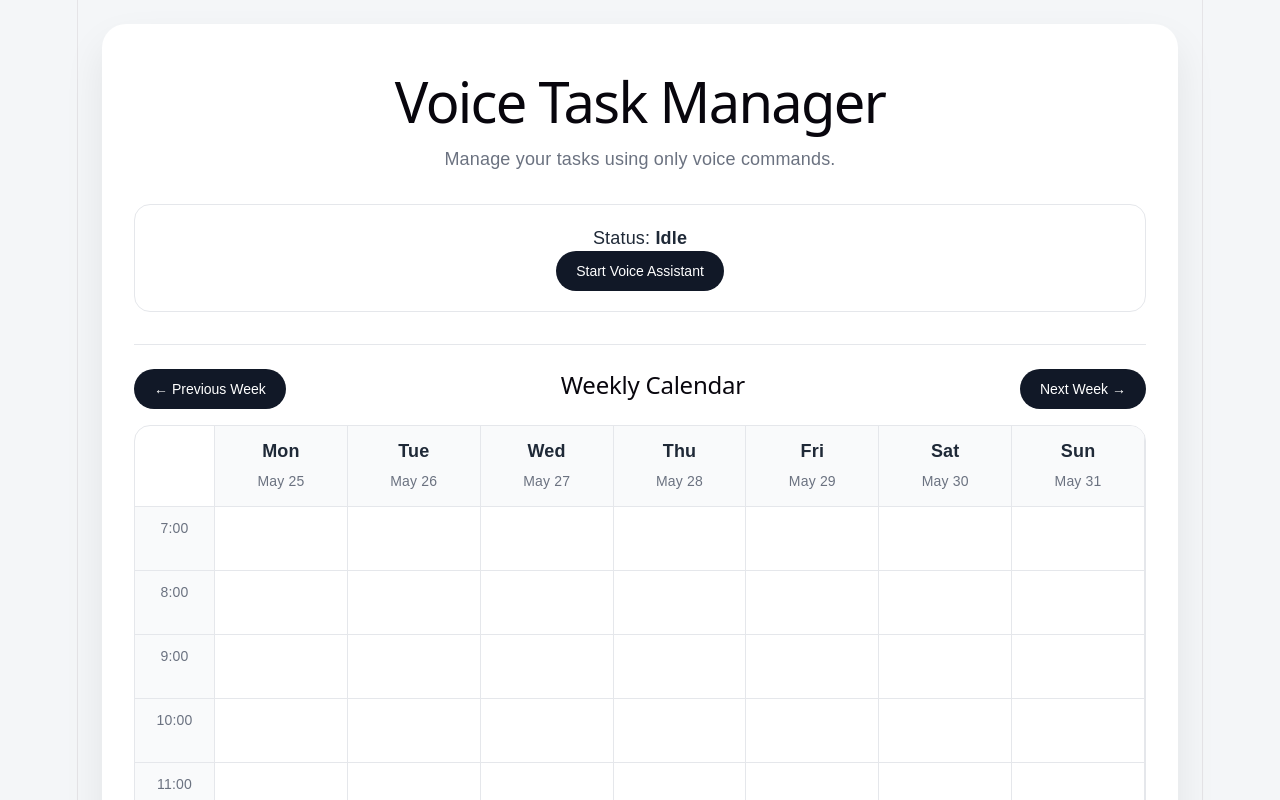
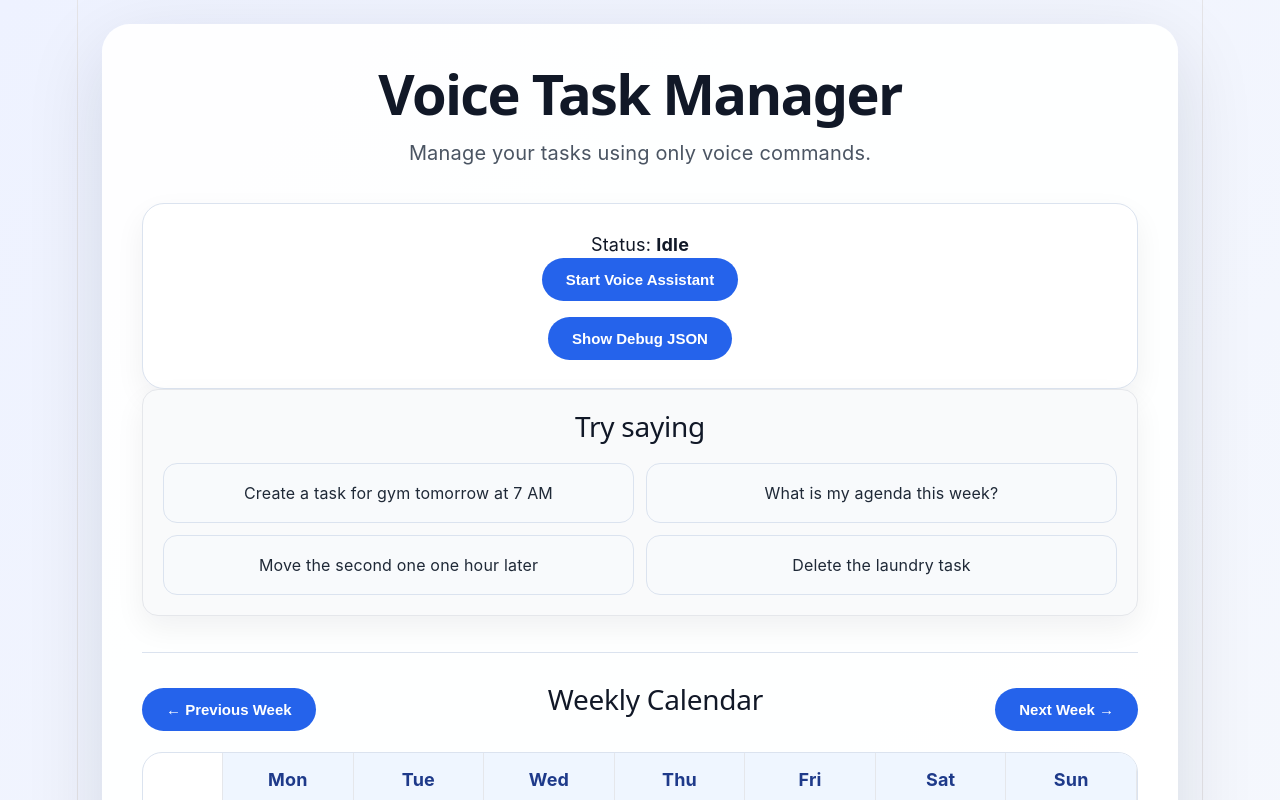
Before and after one commit to nexywhite/Voice_Controlled_Task_Manager, a React (Vite) app in the folder voice-controlled-task-manager/: page / in a window 1280 px wide. Shown: the top 800 px of the page. Built offline with nearby package versions, Linux system fonts and the light colour scheme.

Commit message:
ui enchancements

```diff
--- a/voice-controlled-task-manager/src/App.css
+++ b/voice-controlled-task-manager/src/App.css
@@ -4,9 +4,9 @@
 
 body {
   margin: 0;
-  font-family: Arial, sans-serif;
-  background: #f4f6f8;
-  color: #1f2937;
+  font-family: Inter, Arial, sans-serif;
+  background: linear-gradient(135deg, #eef2ff, #f8fafc);
+  color: #111827;
 }
 
 .app {
@@ -16,43 +16,67 @@ body {
 
 .card {
   width: 100%;
-  max-width: 1200px;
+  max-width: 1320px;
   margin: 0 auto;
-  background: white;
-  border-radius: 24px;
-  padding: 32px;
-  box-shadow: 0 20px 40px rgba(0, 0, 0, 0.08);
+  background: rgba(255, 255, 255, 0.96);
+  border-radius: 28px;
+  padding: 40px;
+  box-shadow: 0 24px 80px rgba(15, 23, 42, 0.12);
+}
+
+h1 {
+  margin: 0 0 16px;
+  font-size: 56px;
+  font-weight: 800;
+  text-align: center;
+  color: #111827;
+  line-height: 1.05;
 }
 
 .subtitle {
-  color: #6b7280;
-  margin-bottom: 32px;
+  text-align: center;
+  color: #4b5563;
+  font-size: 20px;
+  margin: 0 0 36px;
+  line-height: 1.4;
 }
 
-.assistant-panel {
-  border: 1px solid #e5e7eb;
-  border-radius: 16px;
-  padding: 20px;
-  margin-bottom: 32px;
+.assistant-panel,
+.examples-section {
+  background: white;
+  border: 1px solid #dbe3ef;
+  border-radius: 22px;
+  padding: 28px;
+  text-align: center;
+  box-shadow: 0 12px 30px rgba(15, 23, 42, 0.06);
+}
+
+.examples-section h2,
+.calendar-header h2 {
+  color: #111827;
+  font-size: 28px;
+  margin: 0 0 20px;
 }
 
 button {
   border: none;
   border-radius: 999px;
-  padding: 12px 20px;
-  background: #111827;
+  padding: 13px 24px;
+  background: #2563eb;
   color: white;
-  font-size: 14px;
+  font-size: 15px;
+  font-weight: 700;
   cursor: pointer;
 }
 
 button:hover {
-  background: #374151;
+  background: #1d4ed8;
 }
 
 .calendar-section {
-  border-top: 1px solid #e5e7eb;
-  padding-top: 24px;
+  margin-top: 36px;
+  border-top: 1px solid #dbe3ef;
+  padding-top: 30px;
 }
 
 .calendar-header {
@@ -65,9 +89,10 @@ button:hover {
 .calendar-grid {
   display: grid;
   grid-template-columns: 80px repeat(7, 1fr);
-  border: 1px solid #e5e7eb;
-  border-radius: 16px;
+  border: 1px solid #dbe3ef;
+  border-radius: 20px;
   overflow: hidden;
+  background: white;
 }
 
 .calendar-row {
@@ -83,40 +108,43 @@ button:hover {
 }
 
 .day-header {
-  min-height: 64px;
-  padding: 12px;
-  background: #f9fafb;
+  min-height: 72px;
+  padding: 14px;
+  background: #eff6ff;
   text-align: center;
   display: flex;
   flex-direction: column;
   gap: 4px;
+  color: #1e3a8a;
 }
 
 .day-header span {
-  color: #6b7280;
+  color: #2563eb;
   font-size: 14px;
 }
 
 .time-cell {
-  min-height: 64px;
-  padding: 8px;
-  background: #f9fafb;
-  color: #6b7280;
+  min-height: 70px;
+  padding: 10px;
+  background: #f8fafc;
+  color: #475569;
   font-size: 14px;
+  font-weight: 600;
 }
 
 .calendar-cell {
-  min-height: 64px;
-  background: white;
+  min-height: 70px;
+  background: #ffffff;
 }
 
 .calendar-cell:hover {
-  background: #f3f4f6;
+  background: #f8fafc;
 }
 
 .last-command {
-  margin-top: 16px;
-  color: #374151;
+  margin-top: 22px;
+  color: #1f2937;
+  font-size: 18px;
 }
 
 .parsed-command {
@@ -130,12 +158,51 @@ button:hover {
 
 .task-card {
   margin: 6px;
-  padding: 8px;
-  border-radius: 10px;
+  padding: 10px;
+  border-radius: 14px;
   background: #dbeafe;
   color: #1e3a8a;
   font-size: 13px;
   display: flex;
   flex-direction: column;
   gap: 4px;
+  border-left: 4px solid #2563eb;
 }
+
+.debug-toggle {
+  margin-top: 16px;
+}
+
+.examples-section {
+  margin-bottom: 32px;
+  padding: 20px;
+  border-radius: 16px;
+  background: #f9fafb;
+  border: 1px solid #e5e7eb;
+}
+
+.examples-grid {
+  display: grid;
+  grid-template-columns: repeat(2, 1fr);
+  gap: 12px;
+}
+
+.examples-grid span {
+  padding: 16px;
+  background: #f8fafc;
+  border-radius: 14px;
+  color: #1f2937;
+  border: 1px solid #dbe3ef;
+  font-size: 16px;
+}
+
+@media (max-width: 700px) {
+  .examples-grid {
+    grid-template-columns: 1fr;
+  }
+
+  .calendar-header {
+    flex-direction: column;
+    gap: 12px;
+  }
+}
--- a/voice-controlled-task-manager/src/App.jsx
+++ b/voice-controlled-task-manager/src/App.jsx
@@ -93,6 +93,7 @@ function App() {
   });
   const [parsedCommand, setParsedCommand] = useState(null);
   const [pendingAmbiguousAction, setPendingAmbiguousAction] = useState(null);
+  const [showDebug, setShowDebug] = useState(false);
 
   const weekDays = getWeekDays(weekStart);
 
@@ -505,12 +506,29 @@ function App() {
             </p>
           )}
 
-          {parsedCommand && (
+          <div className="debug-toggle">
+            <button onClick={() => setShowDebug((prev) => !prev)}>
+              {showDebug ? "Hide Debug JSON" : "Show Debug JSON"}
+            </button>
+          </div>
+
+          {showDebug && parsedCommand && (
             <pre className="parsed-command">
               {JSON.stringify(parsedCommand, null, 2)}
             </pre>
           )}
         </div>
+
+        <section className="examples-section">
+          <h2>Try saying</h2>
+
+          <div className="examples-grid">
+            <span>Create a task for gym tomorrow at 7 AM</span>
+            <span>What is my agenda this week?</span>
+            <span>Move the second one one hour later</span>
+            <span>Delete the laundry task</span>
+          </div>
+        </section>
 
         <section className="calendar-section">
           <div className="calendar-header">
```
